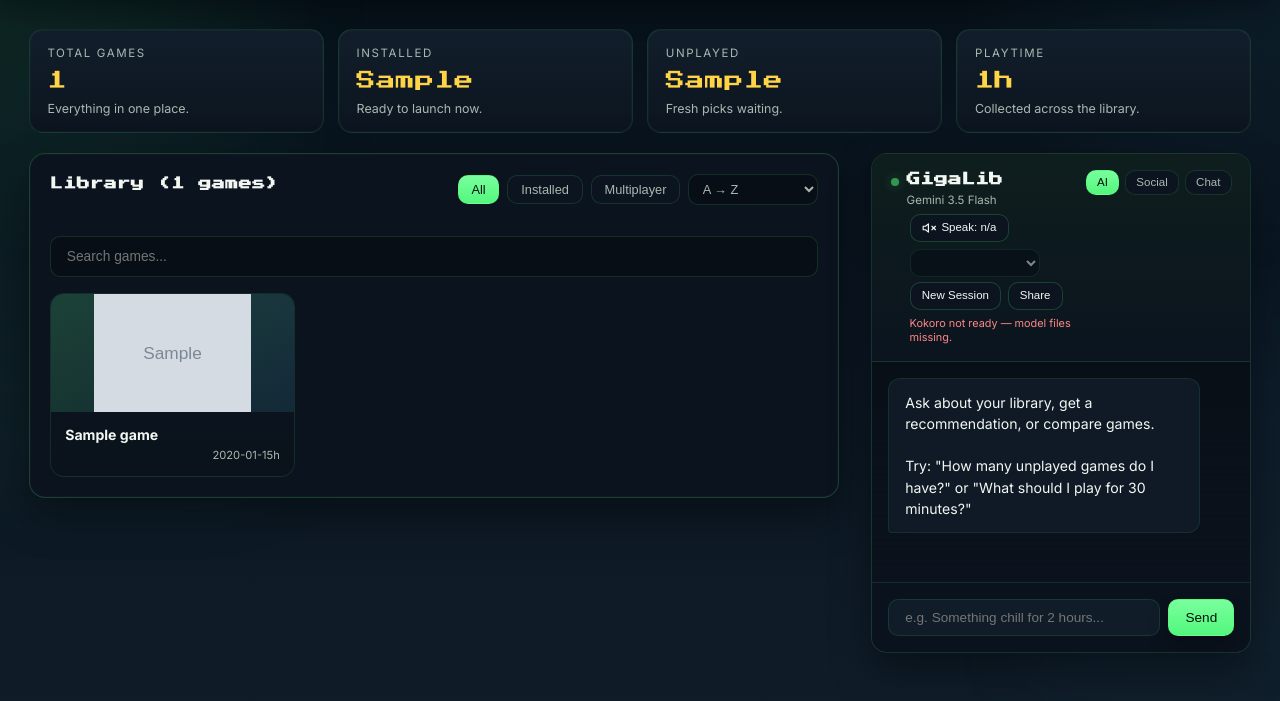
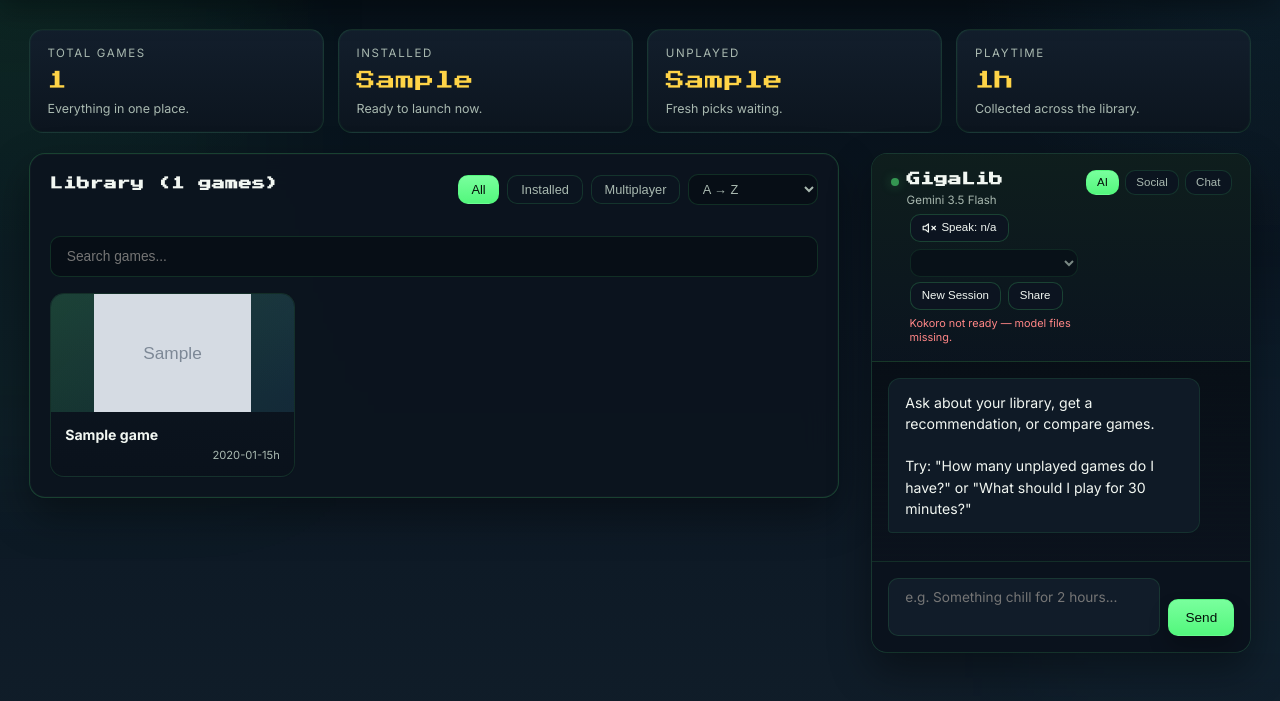
Before and after one commit to ciwarren/gigalib, a Flask app: template gigalib/templates/index.html in a window 1280 px wide. Shown: the part 71-772 px from the top of the page. Run offline with Flask 3, Linux system fonts and the light colour scheme; the template is opened without the code that fills it: most values are stand-ins (such as "Sample title", 1, 10 or a date in 2020); grey boxes marked "Sample" are stand-in pictures; lists and menus that the app fills with data are empty; some libraries are stand-ins or nearby versions.

Commit message:
companion ui: growable chat textarea, wider voice select, no-wrap model line
- Chat input is now a 2-row textarea that auto-grows to ~10 lines
  before scrolling internally. Enter sends, Shift+Enter inserts a
  newline (matches Discord/Slack/ChatGPT conventions).
- Voice dropdown drops its fixed 160px cap for a flex 1 1 180px /
  max 260px sizing so descriptions like 'American female . warm'
  fit without ellipsis on the standard panel width.
- Assistant meta line ('Gemini 3.5 Flash') gets nowrap + ellipsis
  so it never wraps to a second row on narrow companion panels;
  companion-title-stack allowed to shrink via min-width: 0.

```diff
--- a/gigalib/templates/base.html
+++ b/gigalib/templates/base.html
@@ -600,9 +600,11 @@
             display: flex;
             gap: 0.5rem;
             background: rgba(11, 19, 29, 0.98);
-        }
-
-        .chat-input-area input {
+            align-items: flex-end;   /* keep Send/mic anchored while textarea grows */
+        }
+
+        .chat-input-area input,
+        .chat-input-area textarea {
             flex: 1;
             padding: 0.6rem 1rem;
             border-radius: 10px;
@@ -610,10 +612,20 @@
             background: rgba(18, 29, 42, 0.98);
             color: var(--text-primary);
             font-size: 0.85rem;
+            font-family: inherit;
             outline: none;
         }
 
-        .chat-input-area input:focus {
+        .chat-input-area textarea {
+            resize: none;            /* auto-grown via JS instead of manual handle */
+            min-height: 42px;
+            max-height: 220px;       /* about 10 lines before internal scroll kicks in */
+            line-height: 1.35;
+            overflow-y: auto;
+        }
+
+        .chat-input-area input:focus,
+        .chat-input-area textarea:focus {
             border-color: rgba(83, 247, 125, 0.45);
             box-shadow: 0 0 0 3px rgba(83, 247, 125, 0.10);
         }
--- a/gigalib/templates/index.html
+++ b/gigalib/templates/index.html
@@ -14,6 +14,17 @@
         gap: 0.28rem;
         justify-items: start;
         text-align: left;
+        min-width: 0;   /* let grid children shrink instead of overflowing */
+        max-width: 100%;
+    }
+
+    /* Model subtitle (e.g. "Gemini 3.5 Flash") never wraps to a second
+       line — it just ellipsises if the companion panel is too narrow. */
+    .companion-title-stack .assistant-meta {
+        white-space: nowrap;
+        overflow: hidden;
+        text-overflow: ellipsis;
+        max-width: 100%;
     }
 
     .companion-title-stack .assistant-actions {
@@ -47,6 +58,11 @@
     .companion-title-stack .assistant-actions select.btn-compact {
         padding-top: 0;
         padding-bottom: 0;
+        /* Grow to fill the remaining row width so voice descriptions like
+           "American female · warm" don't get truncated with an ellipsis. */
+        flex: 1 1 180px;
+        min-width: 160px;
+        max-width: 260px;
     }
 
     .companion-title-stack .tts-status {
@@ -577,7 +593,7 @@
                                 </span>
                                 <span class="tts-label" id="ttsToggleLabel">Speak: off</span>
                             </button>
-                            <select class="control-select btn-compact" id="ttsVoiceSelect" onchange="onTtsVoiceChange(this.value)" title="Voice" aria-label="AI voice" style="max-width:160px;">
+                            <select class="control-select btn-compact" id="ttsVoiceSelect" onchange="onTtsVoiceChange(this.value)" title="Voice" aria-label="AI voice">
                                 <option value="">Default voice</option>
                             </select>
                         </div>
@@ -609,8 +625,10 @@
                             <line x1="8" y1="22" x2="16" y2="22"></line>
                         </svg>
                     </button>
-                    <input type="text" id="chatInput" placeholder="e.g. Something chill for 2 hours..."
-                           onkeypress="if(event.key==='Enter')sendMessage()">
+                    <textarea id="chatInput" rows="2"
+                              placeholder="e.g. Something chill for 2 hours..."
+                              onkeydown="if(event.key==='Enter' && !event.shiftKey){event.preventDefault();sendMessage();}"
+                              oninput="autoGrowChatInput(this)"></textarea>
                     <button onclick="sendMessage()">Send</button>
                 </div>
             </div>
@@ -1678,6 +1696,15 @@
     })();
 
     function toggleMic() { GigaSTT.toggle(); }
+
+    // Auto-grow the chat textarea from its 2-row default up to its CSS
+    // max-height. Kept inline (rather than a resize handle) so the layout
+    // stays keyboard/paste-driven without needing a mouse drag.
+    function autoGrowChatInput(el) {
+        if (!el) return;
+        el.style.height = 'auto';
+        el.style.height = Math.min(el.scrollHeight, 220) + 'px';
+    }
     GigaSTT.init();
 
     // AI Chat
@@ -1698,6 +1725,8 @@
         chatHistory.push({ role: 'user', content: message });
 
         input.value = '';
+        // Reset textarea height back to its 2-row default after clearing.
+        if (typeof autoGrowChatInput === 'function') autoGrowChatInput(input);
         chatMessages.scrollTop = chatMessages.scrollHeight;
 
         // Show typing indicator
```
Also changed, not shown: image.png, main_page.png (deleted).
